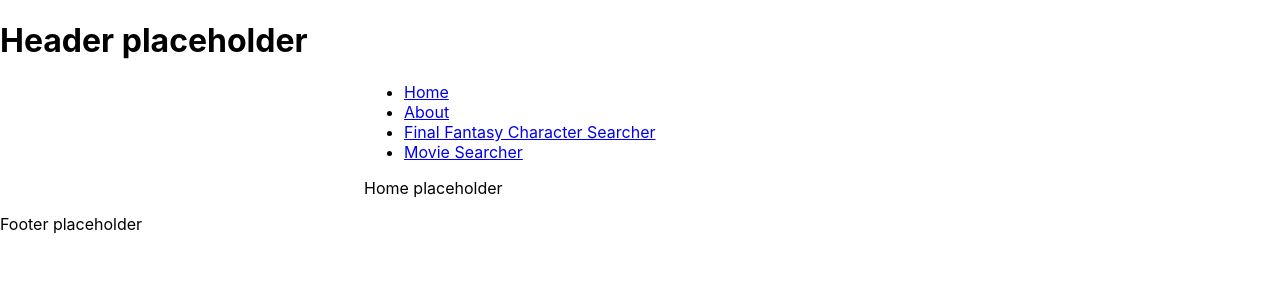
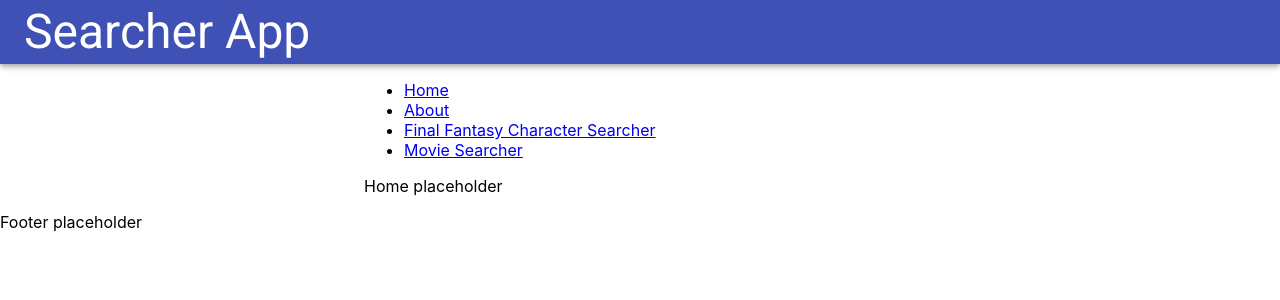
Before and after one commit to Hannelore-L/JS_Final_Fantasy_Searcher, a React (Create React App) app: page / in a window 1280 px wide. Shown: the top 300 px of the page. Built offline with nearby package versions, Linux system fonts and the light colour scheme.

Commit message:
Edited Header

```diff
--- a/src/App.js
+++ b/src/App.js
@@ -5,6 +5,9 @@
 
 //        -        -        -        L O C A L   I M P O R T S        -        -        -
 import "./styles.css";
+// import { Home, About } from './components/pages';
+// import { Characters, CharacterInfo, CharacterForm, CharacterLoading } from './components/pages/ff-searcher';
+// import { Movies, MovieInfo, MovieForm, MovieLoading } from './components/pages/movie-searcher'
 import Layout from './components/layout/Layout';
 import Home from './components/pages/Home';
 import About from './components/pages/About';
--- a/src/components/layout/Header.jsx
+++ b/src/components/layout/Header.jsx
@@ -1,5 +1,18 @@
 //        -        -        -        R E A C T ' S   I M P O R T S        -        -        -
 import React from 'react';
 
+//        -        -        -        M A T E R I A L - U I   I M P O R T S        -        -        -
+import { AppBar, Toolbar, Typography } from '@material-ui/core/';
+
 //        -        -        -        H E A D E R   E X P O R T        -        -        -
-export default props => <h1>Header placeholder</h1>;
+export default props => {
+     return(
+          <AppBar position="static">
+               <Toolbar>
+                    <Typography variant="h3" >
+                         Searcher App
+                    </Typography>
+               </Toolbar>
+          </AppBar>
+     );
+};
--- a/src/components/layout/Layout.jsx
+++ b/src/components/layout/Layout.jsx
@@ -1,8 +1,9 @@
 //        -        -        -        R E A C T ' S   I M P O R T S        -        -        -
 import React from 'react';
 import { BrowserRouter as Router } from 'react-router-dom';
+
+//        -        -        -        M A T E R I A L - U I   I M P O R T S        -        -        -
 import Container from '@material-ui/core/Container';
-
 
 //        -        -        -        L O C A L   I M P O R T S        -        -        -
 import Header from './Header';
```
